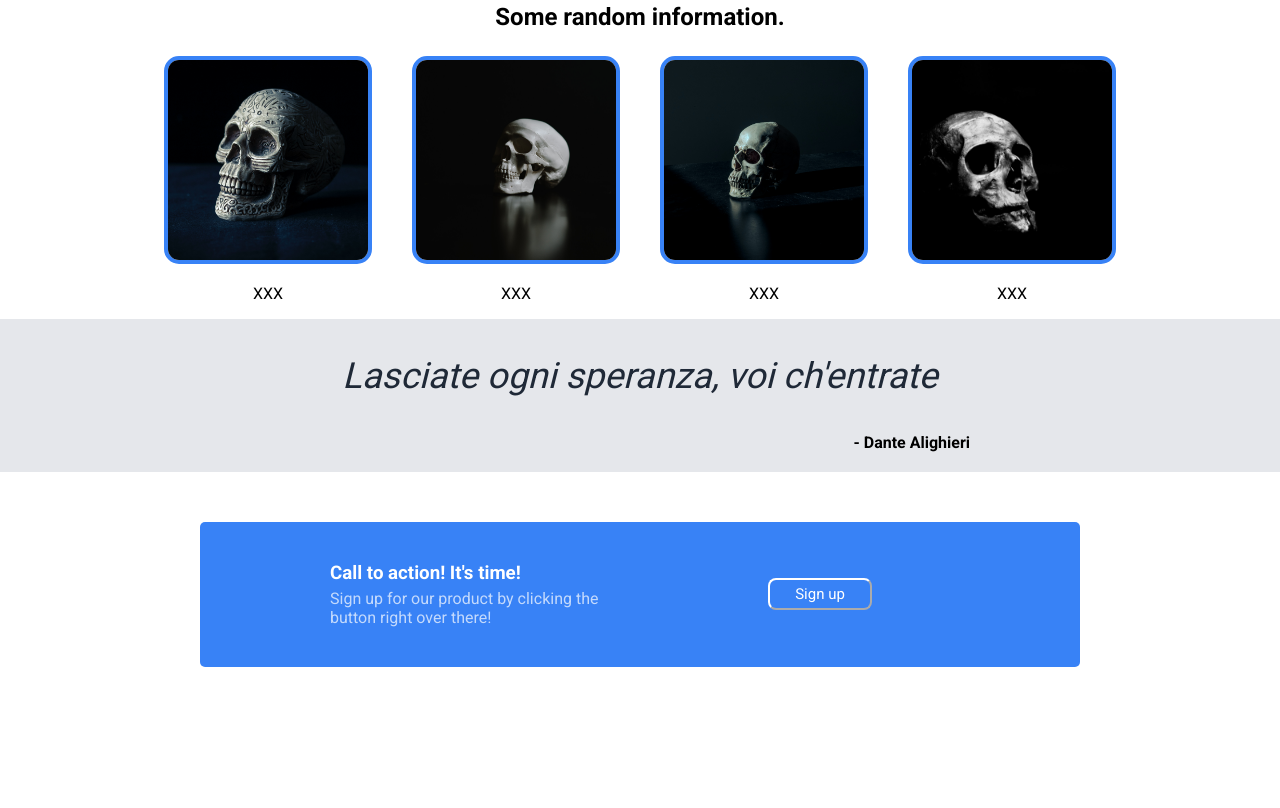
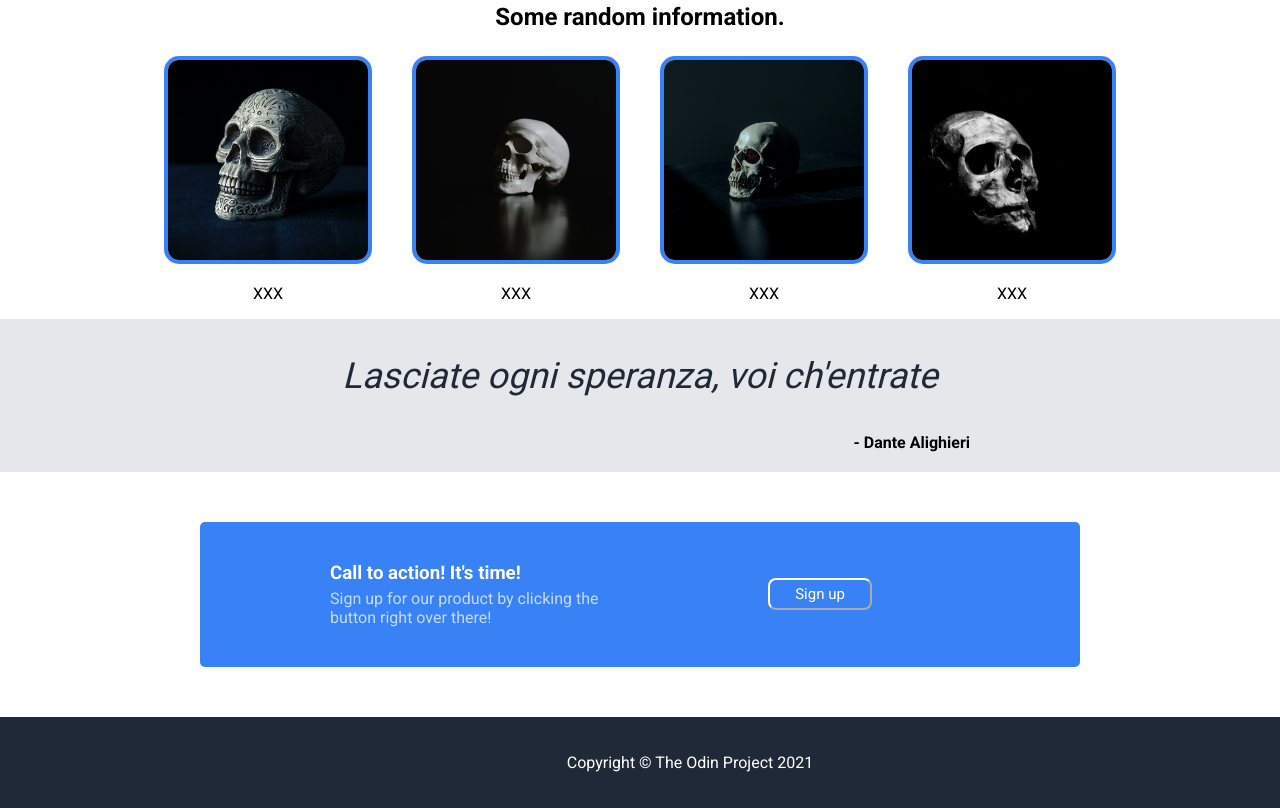
Before and after one commit to Gustavo-de-Paula/landing-page, a plain HTML site: page index.html in a window 1280 px wide. Shown: the part 664-1472 px from the top of the page. Before the commit the page ends 1381 px from the top, so only its background shows below. Drawn offline with Linux system fonts and the light colour scheme.

Commit message:
Added footer

```diff
--- a/index.html
+++ b/index.html
@@ -68,5 +68,9 @@
             <button type="button">Sign up</button>
         </div>
     </div>
+
+    <div class="footer">
+        <p>Copyright © The Odin Project 2021</p>
+    </div>
 </body>
 </html>
--- a/style.css
+++ b/style.css
@@ -167,3 +167,12 @@ body {
     padding: 5px 25px;
     font-size: 15px;
 }
+
+.footer {
+    display: flex;
+    flex-direction: column;
+    background-color: #1F2937;
+    color: #fff;
+    font-family: 'Roboto', arial;
+    padding: 20px 0px 20px 100px;
+}
```
